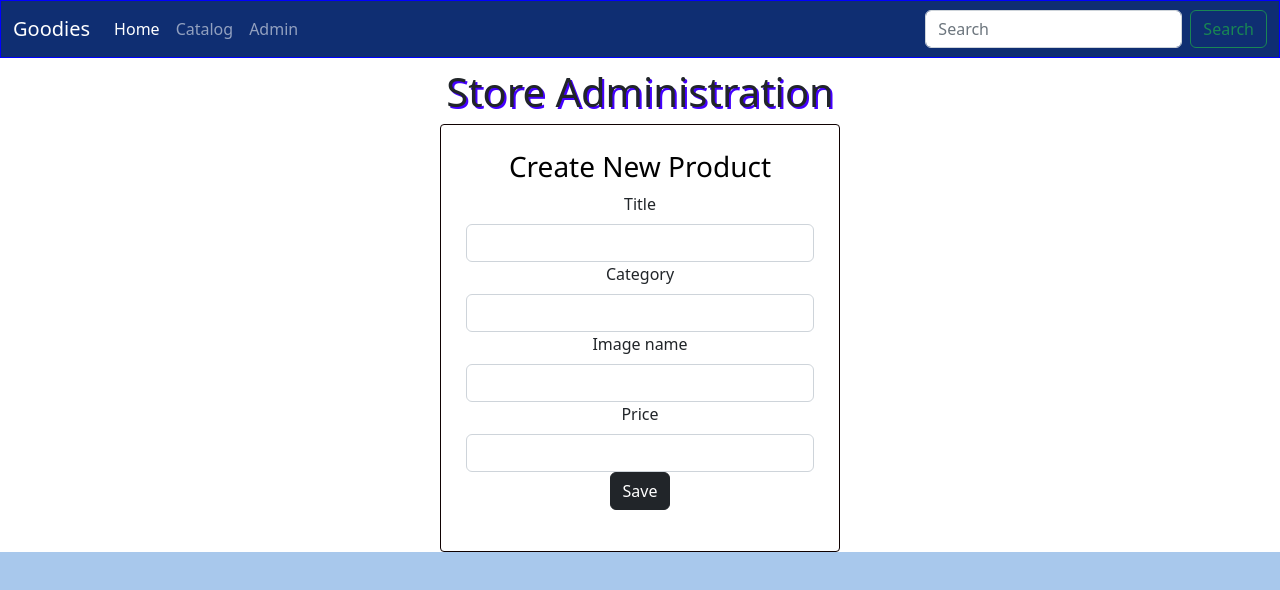
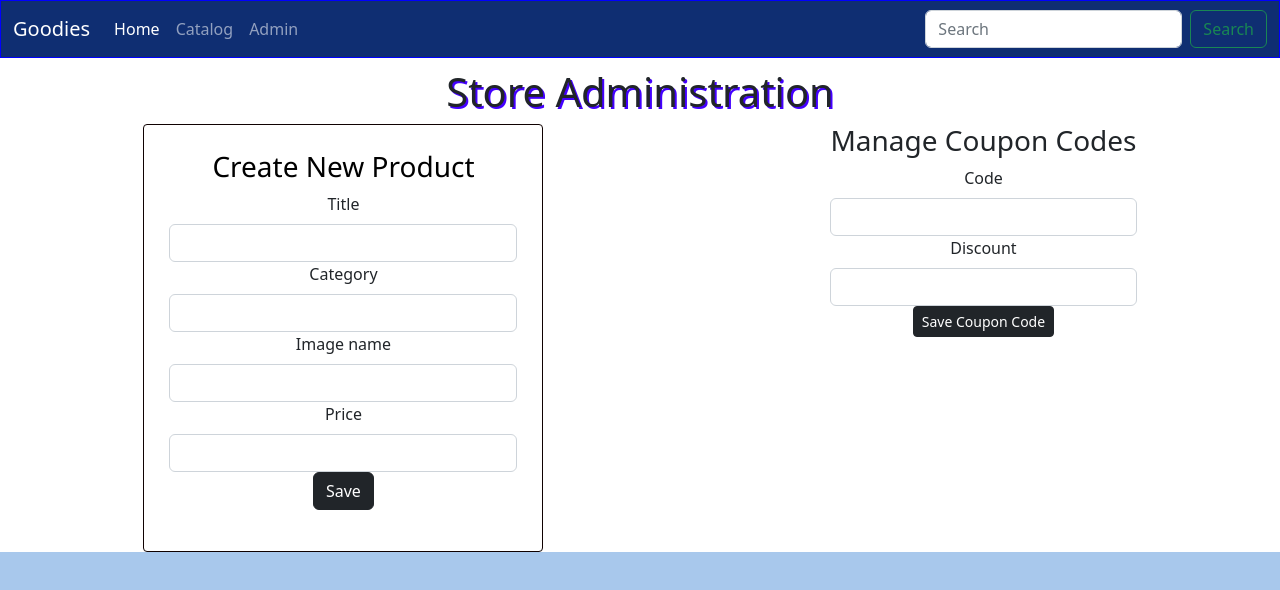
Before and after one commit to HetheAllemand/react-goodies, a React (Create React App) app: page /admin in a window 1280 px wide. Shown: the top 590 px of the page. Built offline with nearby package versions, Linux system fonts and the light colour scheme.

Commit message:
109.2 corrected final

```diff
--- a/src/components/adminCouponCode.jsx
+++ b/src/components/adminCouponCode.jsx
@@ -1,13 +1,44 @@
-import './couponCode.css';
+import './adminCouponCode.css';
+import { useState } from 'react';
 
 function AdminCouponCode() {
+    const [couponCode, setCouponCode] = useState({});
+
+    function textChanged(e) {
+        let text = e.target.value;
+        let attr = e.target.name;
+
+        let copy = {...couponCode};
+        copy[attr] = text;
+        setCouponCode(copy);
+    }
+
+    function save() {
+        console.log(couponCode);
+    }
+
     return (
         <div className="ad-cc">
-            <h1>Coupon Codes</h1>
+            <h3>Manage Coupon Codes</h3>
+
+            <div className="my-control">
+            <label className='form-label'>Code</label>
+            <input name="code" onChange={textChanged} className='form-control' type="text"></input>
+        </div>
+
+        <div className="my-control">
+            <label className='form-label'>Discount</label>
+            <input name="discount" onChange={textChanged} className='form-control' type="number"></input>
+        </div>
+
+        <div className="my-control">
+            <button onClick={save} className='btn btn-sm btn-dark'>Save Coupon Code</button>
+        </div>
+
         </div>
 
 
     );
 }
 
-export default CouponCode;
+export default AdminCouponCode;
--- a/src/pages/admin.jsx
+++ b/src/pages/admin.jsx
@@ -1,3 +1,4 @@
+import AdminCouponCodes from '../components/adminCouponCode';
 import AdminProducts from '../components/adminProducts';
 import './admin.css';
 
@@ -10,6 +11,8 @@ function Admin() {
 
             <AdminProducts></AdminProducts>
 
+            <AdminCouponCodes></AdminCouponCodes>
+
             </div>
         </div>
     );
```
